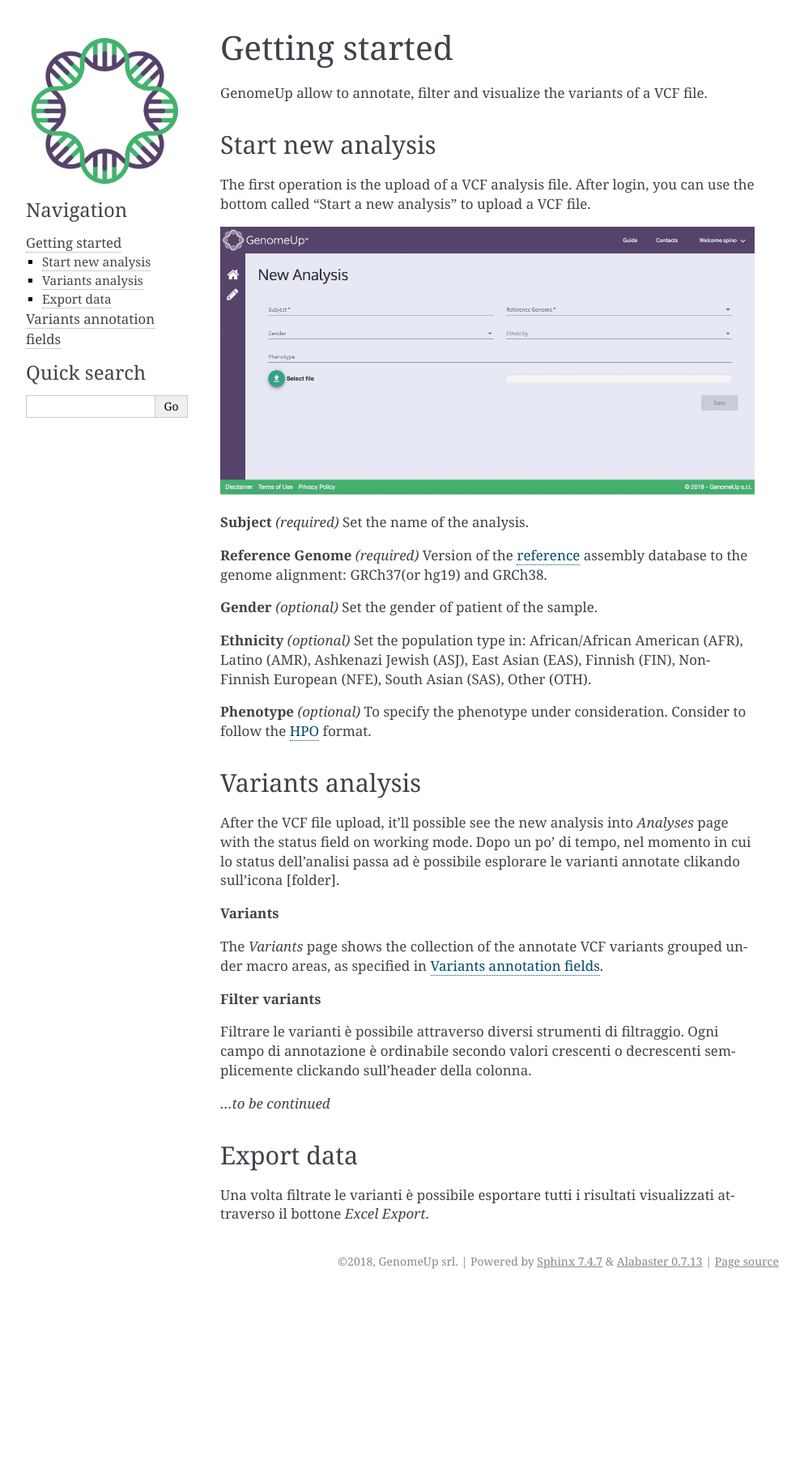
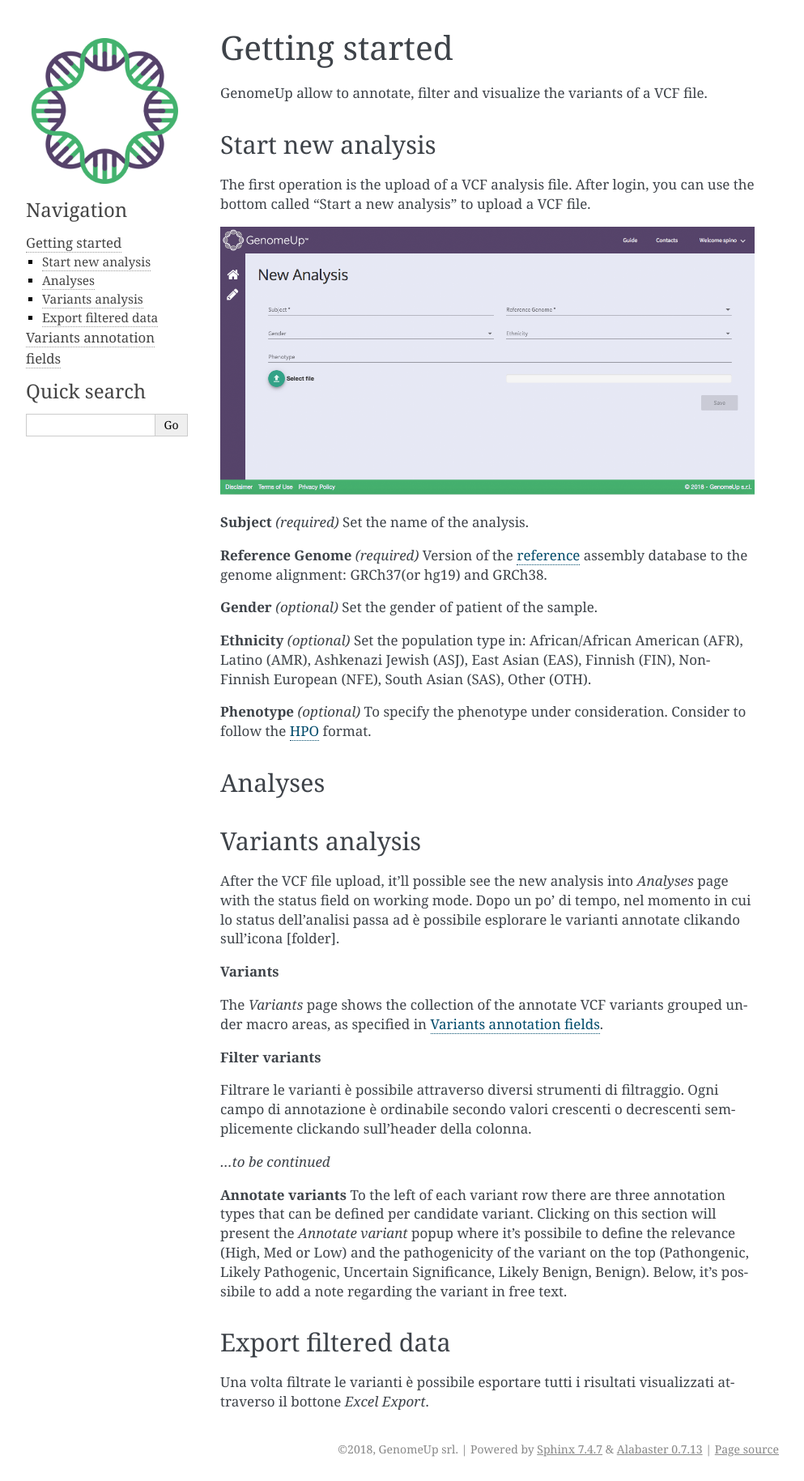
Before and after one commit to saraicarus/genomeup_doc, a Sphinx documentation site: the page built from source/getting_started.rst, in a window 1280 px wide. Shown: the whole page at 81% size, without its empty margins (148-1141 px from the left). Built offline with Sphinx 7.4.7, drawn with Linux system fonts in a browser that asks for light colours; before the commit the page ends 1597 px from its top, so only the background shows below that.

Commit message:
Update getting_started.rst

```diff
--- a/source/getting_started.rst
+++ b/source/getting_started.rst
@@ -27,6 +27,10 @@
 **Phenotype** *(optional)*
 To specify the phenotype under consideration. Consider to follow the `HPO <http://human-phenotype-ontology.github.io/>`_ format.
 
+Analyses
+~~~~~~~~
+
+
 Variants analysis
 ~~~~~~~~~~~~~~~~~
 After the VCF file upload, it'll possible see the new analysis into *Analyses* page with the status field on working mode.
@@ -43,6 +47,12 @@
 
 *...to be continued*
 
-Export data
-~~~~~~~~~~~
+**Annotate variants**
+To the left of each variant row there are three annotation types that can be defined per candidate variant.
+Clicking on this section will present the *Annotate variant* popup where it's possibile to define the relevance (High, Med or Low) and the pathogenicity of the variant on the top (Pathongenic, Likely Pathogenic, Uncertain Significance, Likely Benign, Benign).
+Below, it's possibile to add a note regarding the variant in free text.
+
+
+Export filtered data
+~~~~~~~~~~~~~~~~~~~~
 Una volta filtrate le varianti è possibile esportare tutti i risultati visualizzati attraverso il bottone *Excel Export*.
```
